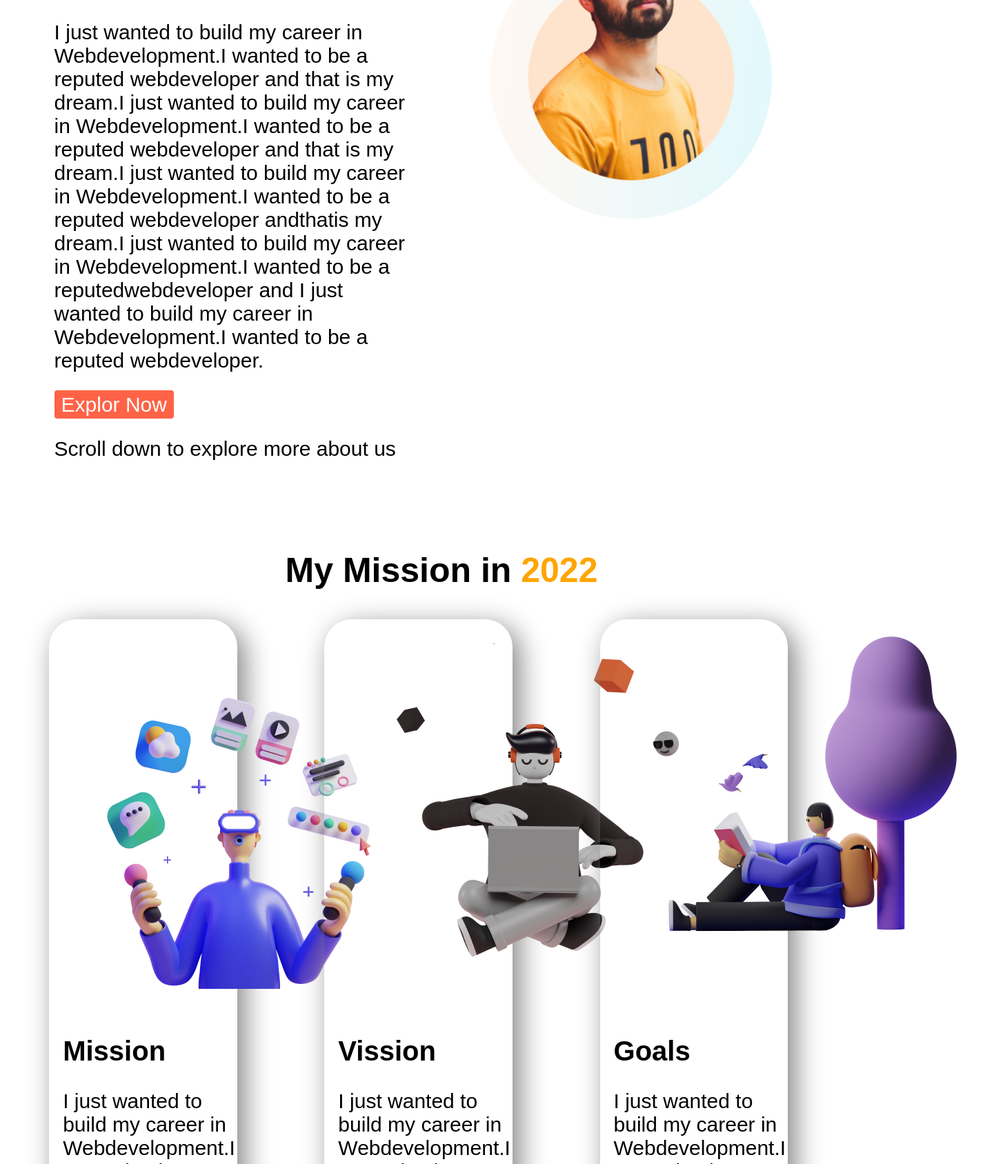
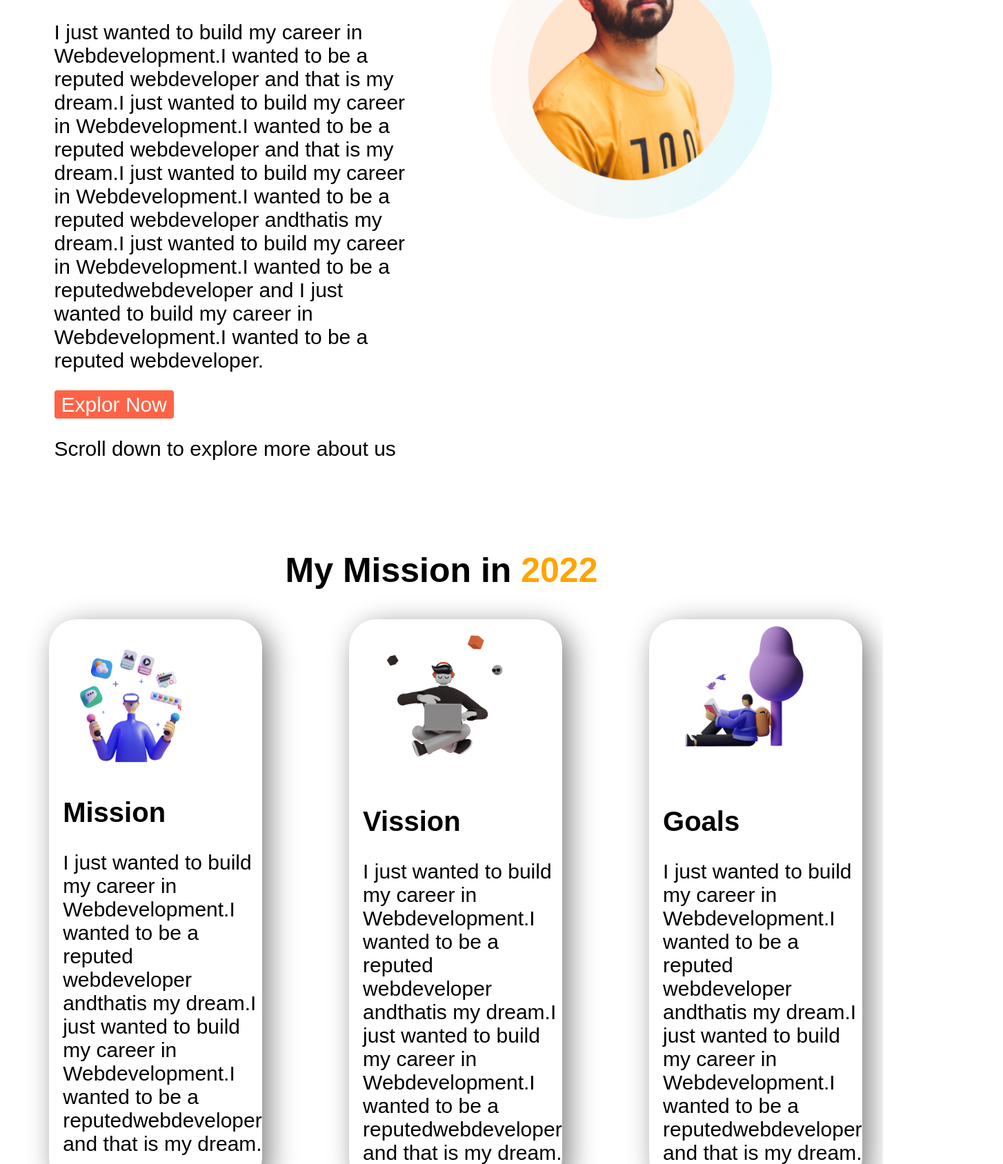
Before and after one commit to rinve/portfolio-assignment, a plain HTML site: page index.html in a window 1280 px wide. Shown: the part 212-1900 px from the top of the page at 69% size, 1454 px wide, since content can reach past the window. Drawn offline with Linux system fonts and the light colour scheme; a web font is replaced by a local one.

Commit message:
added boxes

```diff
--- a/style.css
+++ b/style.css
@@ -73,13 +73,17 @@ h2{
 
 }
 .experience-item{
-    height: 20%;
-    width: 20%;
+
+    width: 30%;
     margin-left: 5%;
     margin-right: 5%;
     padding-left: 20px;
     box-shadow: 10px 10px 40px gray;
     border-radius: 40px;
+
+}
+.experience-item img{
+    width: 80%;
 }
 .experience-area h1{
     text-align: center;
```
